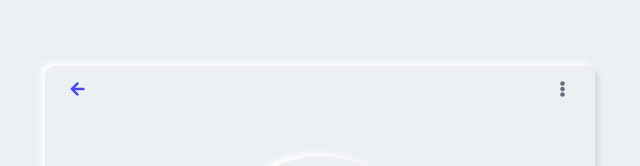
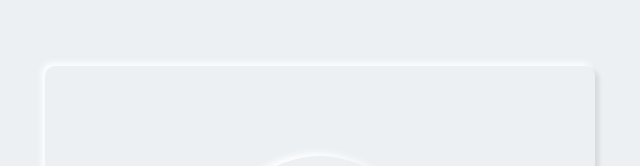
Before and after one commit to siddharthkrofficial/Official, a plain HTML site: page index.html in a window 1280 px wide. Shown: the top 166 px of the page, 322-962 px from the left. Drawn offline with Linux system fonts and the light colour scheme.

Commit message:
Update index.html

```diff
--- a/index.html
+++ b/index.html
@@ -19,12 +19,6 @@ l<!DOCTYPE html>
                 <img src="https://yt3.ggpht.com/w5zbCfeBo4l9Iw6PxixgmgrbLCrHvxVqjPDl7iq0kV7pAizV-0hQWIUe9KIk2VKvmQzkbyqcZQ=s176-c-k-c0x00ffffff-no-rj"
                     alt="">
             </div>
-        </div>
-        <div class="icon arrow">
-            <a href="index.html"><i class="fas fa-arrow-left"></i></a>
-        </div>
-        <div class="icon dots">
-            <i class="fas fa-ellipsis-v"></i>
         </div>
         <div class="name">SIDDHARTH Kr</div>
         <div class="about">Designer & Developer</div>
```
